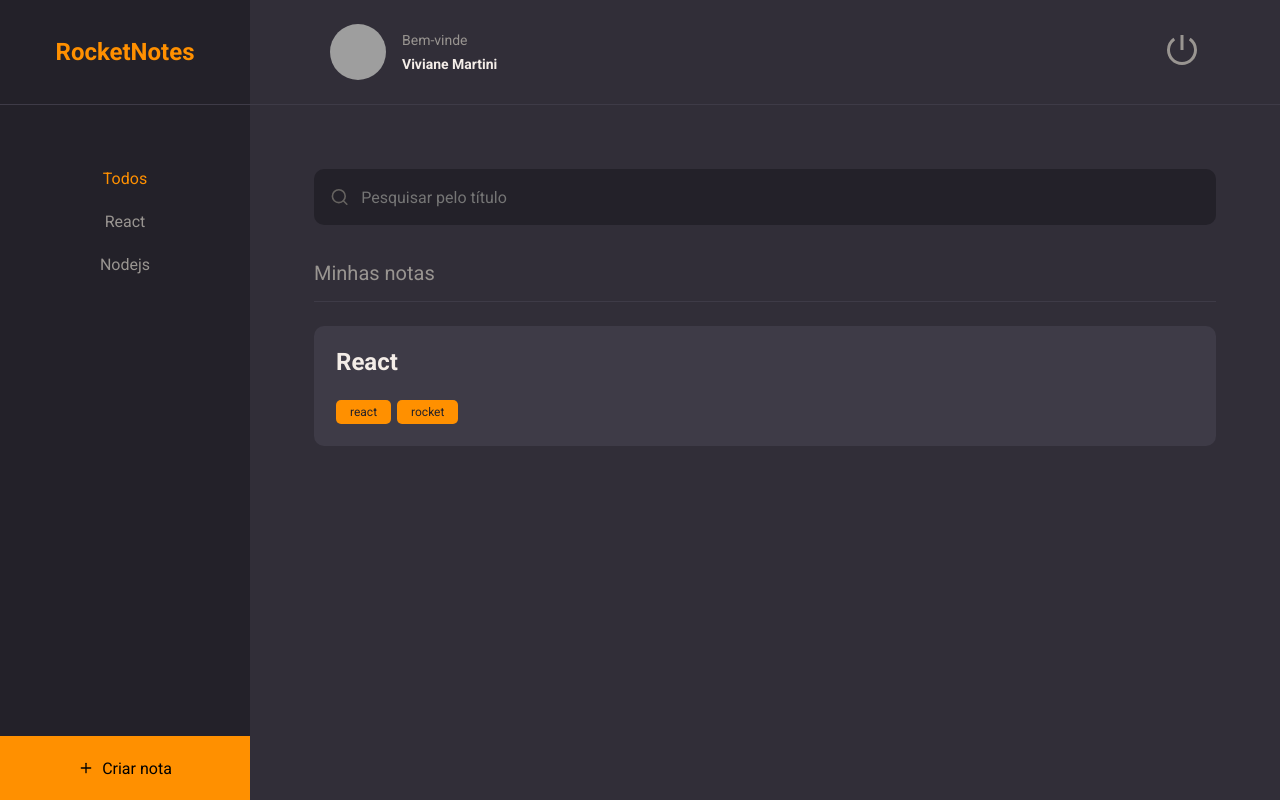
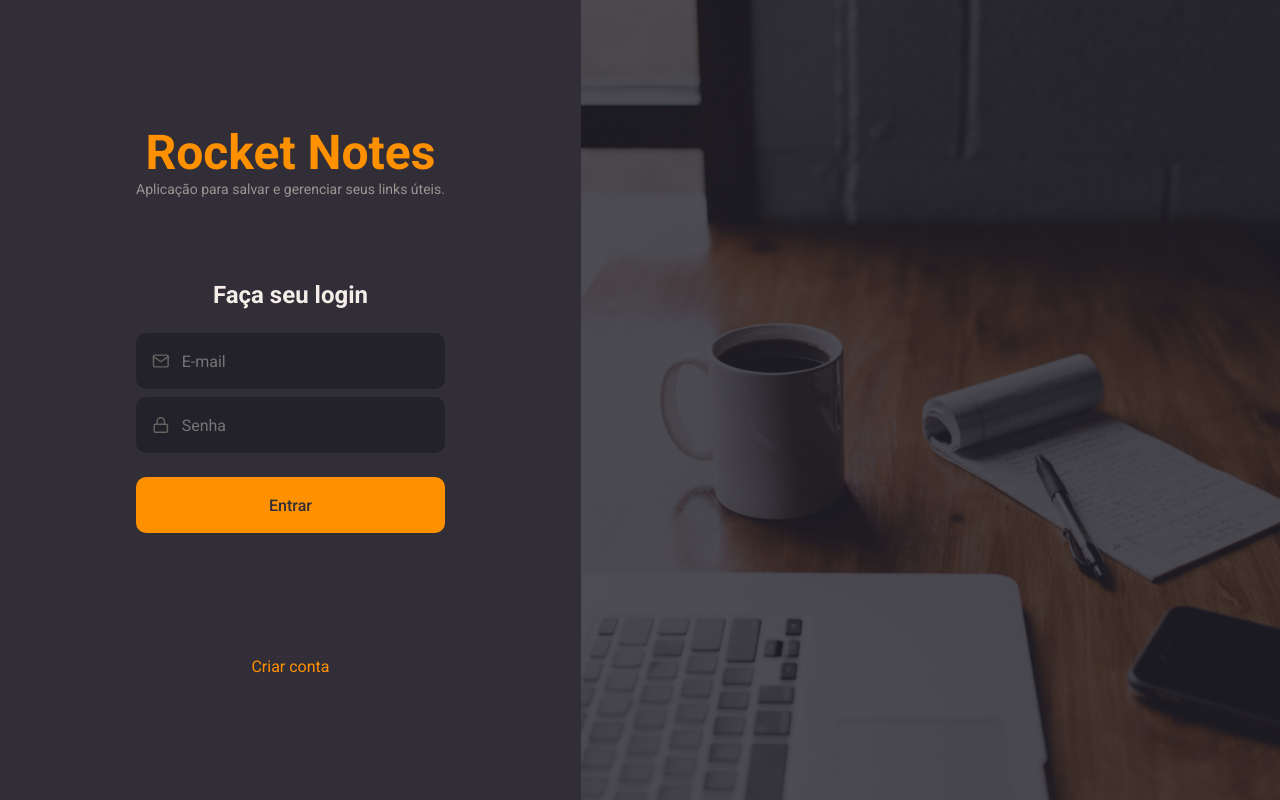
Before and after one commit to vivianemartini/rocketnotes, a React (Vite) app: page / in a window 1280 px wide. Built offline with nearby package versions, Linux system fonts and the light colour scheme; grey boxes are pictures that could not be loaded.

Commit message:
add form and signin components

```diff
--- a/src/main.jsx
+++ b/src/main.jsx
@@ -6,13 +6,13 @@
 import theme from './styles/theme'
 
 
-import { Home } from './pages/Home'
+import { SignIn } from './pages/SignIn'
 
 ReactDOM.createRoot(document.getElementById('root')).render(
   <React.StrictMode>
     <ThemeProvider theme={theme}>
       <GlobalStyles />
-      <Home />
+      <SignIn />
     </ThemeProvider>
   </React.StrictMode>
 )
--- a/src/pages/SignIn/SignIn.jsx
+++ /dev/null
@@ -1,5 +0,0 @@
-export function SignIn() {
-    return (
-      <h1>hello vivi</h1>
-    )
-  }
--- /dev/null
+++ b/src/pages/SignIn/index.jsx
@@ -0,0 +1,37 @@
+import { FiMail, FiLock } from 'react-icons/fi';
+
+import { Input } from '../../components/Input';
+import { Button } from '../../components/Button';
+
+import { Background, Container, Form } from './styles';
+
+export function SignIn() {
+    return (
+      <Container>
+        <Form>
+          <h1>Rocket Notes</h1>
+          <p>Aplicação para salvar e gerenciar seus links úteis.</p>
+
+          <h2>Faça seu login</h2>
+
+          <Input
+            placeholder="E-mail"
+            type="text"
+            icon={FiMail}
+          />
+
+          <Input
+            placeholder="Senha"
+            type="password"
+            icon={FiLock}
+          />
+
+          <Button title="Entrar" />
+
+          <a href="#">Criar conta</a>
+        </Form>
+
+        <Background />
+      </Container>
+    );
+  }
--- /dev/null
+++ b/src/pages/SignIn/styles.js
@@ -0,0 +1,48 @@
+import styled from 'styled-components'
+import  backgroundImg from '../../assets/coffetable.png';
+
+export const Container = styled.div`
+    height: 100vh;
+    display: flex;
+    align-items: stretch;
+`;
+
+
+export const Form = styled.div`
+    padding: 0 136px;
+
+    display: flex;
+    flex-direction: column;
+    justify-content: center;
+    align-items: center;
+
+    text-align: center;
+
+    > h1 {
+        font-size: 48px;
+        color: ${({ theme }) => theme.COLORS.ORANGE};
+    }
+
+    > h2 {
+        font-size: 24px;
+        margin-top: 84px;
+        margin-bottom: 24px;
+    }
+
+    > p {
+        font-size: 14px;
+        color: ${({ theme }) => theme.COLORS.GRAY_100};
+    }
+
+    > a {
+        margin-top: 124px;
+        color: ${({ theme }) => theme.COLORS.ORANGE};
+    }
+`;
+
+export const Background = styled.div`
+    flex: 1;
+    background: url(${backgroundImg}) no-repeat center center;
+
+    background-size: cover;
+`
```
Also changed, not shown: 1 other file (tests, documents, lock files or other folders).
